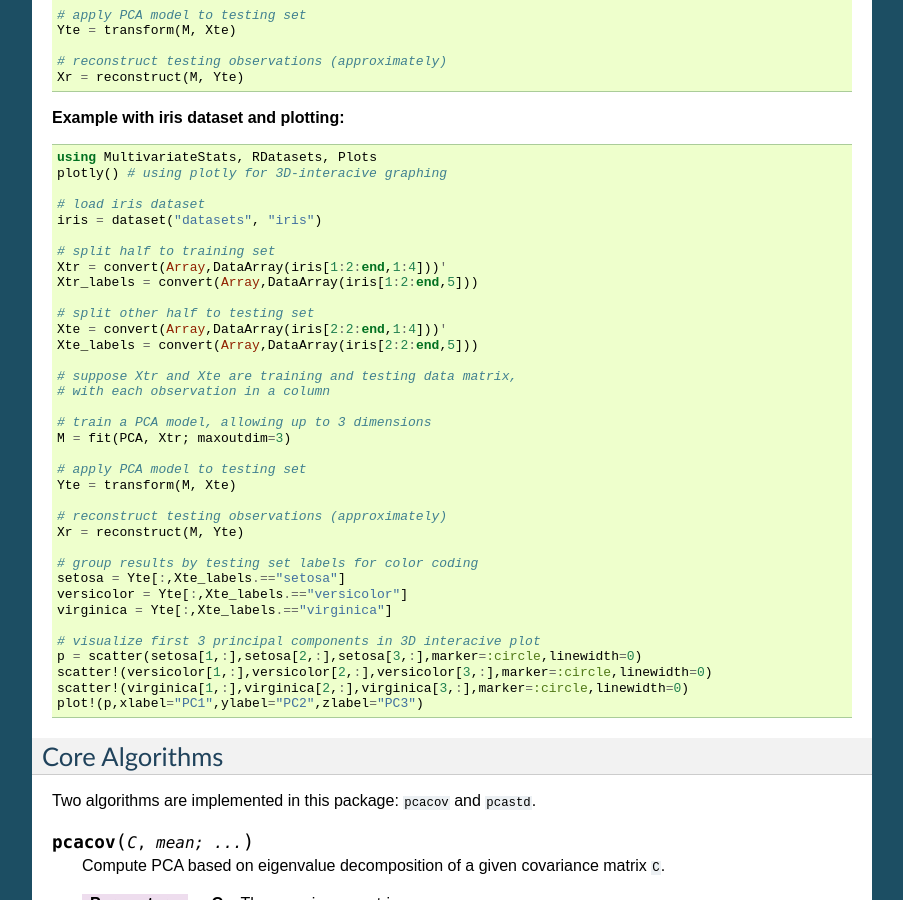
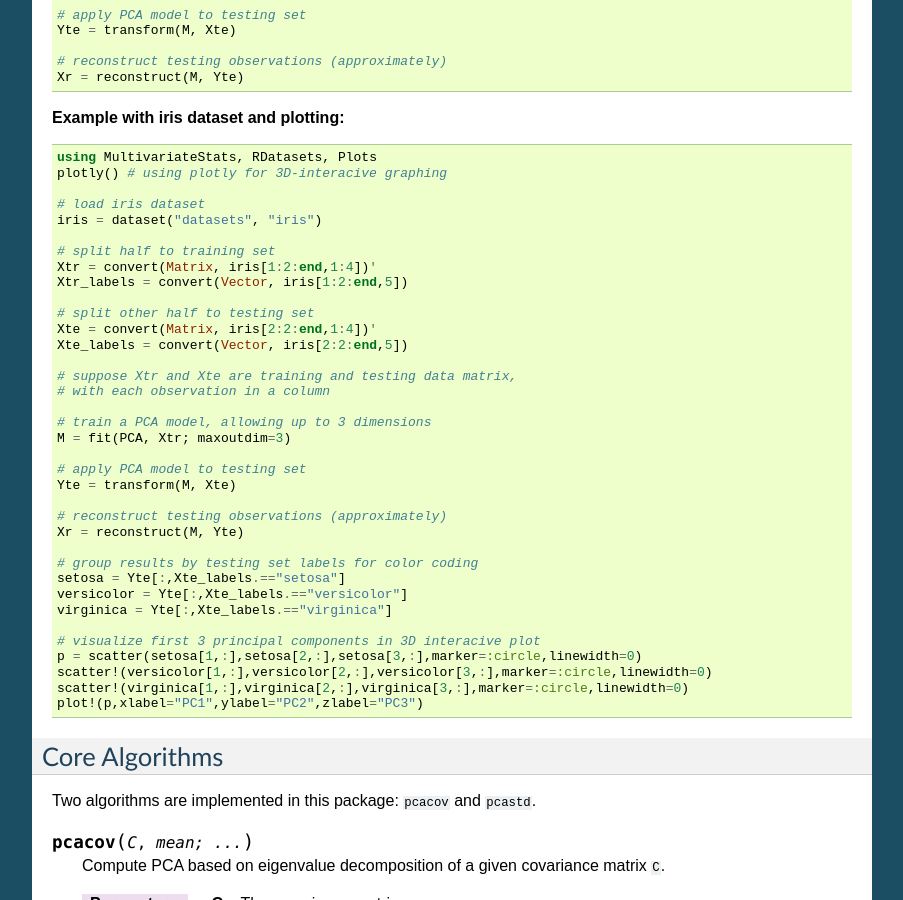
Before and after one commit to UnofficialJuliaMirrorSnapshots/MultivariateStats.jl-6f286f6a-111f-5878-ab1e-185364afe411, a Sphinx documentation site: the page built from docs/source/pca.rst, in a window 1280 px wide and 900 px high, scrolled down 2366 px. Shown: the whole window, without its empty margins (198-1101 px from the left). Built offline with Sphinx 7.4.7, drawn with Linux system fonts in a browser that asks for light colours; formulas are drawn with MathJax 3.

Commit message:
Snapshot of branch master taken on 2019-06-08T23:30:46.549-04:00 from "https://github.com/UnofficialJuliaMirror/MultivariateStats.jl-6f286f6a-111f-5878-ab1e-185364afe411"

```diff
--- a/docs/source/pca.rst
+++ b/docs/source/pca.rst
@@ -153,12 +153,12 @@ One can use the ``fit`` method to perform PCA over a given dataset.
     iris = dataset("datasets", "iris")
 
     # split half to training set
-    Xtr = convert(Array,DataArray(iris[1:2:end,1:4]))'
-    Xtr_labels = convert(Array,DataArray(iris[1:2:end,5]))
+    Xtr = convert(Matrix, iris[1:2:end,1:4])'
+    Xtr_labels = convert(Vector, iris[1:2:end,5])
 
     # split other half to testing set
-    Xte = convert(Array,DataArray(iris[2:2:end,1:4]))'
-    Xte_labels = convert(Array,DataArray(iris[2:2:end,5]))
+    Xte = convert(Matrix, iris[2:2:end,1:4])'
+    Xte_labels = convert(Vector, iris[2:2:end,5])
 
     # suppose Xtr and Xte are training and testing data matrix,
     # with each observation in a column
```
